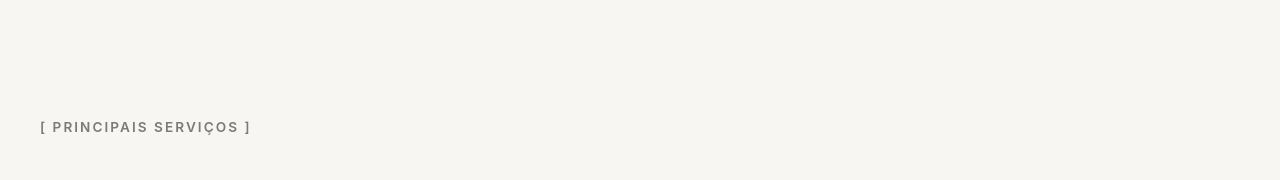
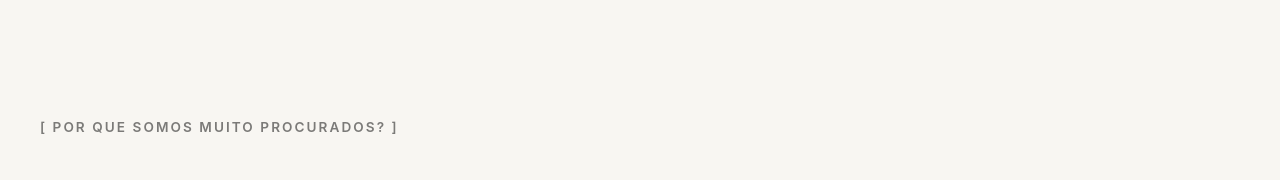
Before and after one commit to drpauloguimaraesjr/novosite, a Next.js app: page / in a window 1280 px wide. Shown: the part 920-1100 px from the top of the page. Built offline with nearby package versions, Linux system fonts and the light colour scheme; no server answers; the database is empty.

Commit message:
Add hover-expandable descriptions to project list + change section title

```diff
--- a/src/components/ServicesShowcase.tsx
+++ b/src/components/ServicesShowcase.tsx
@@ -93,7 +93,7 @@ export default function ServicesShowcase() {
   return (
     <section ref={containerRef} id="services" className="services-showcase">
       <div className="services-header">
-        <span className="sub-label">[ PRINCIPAIS SERVIÇOS ]</span>
+        <span className="sub-label">[ Por que somos muito procurados? ]</span>
         <h2 className="services-title">
           Transforme sua saúde<br />
           com tratamentos integrados
```
